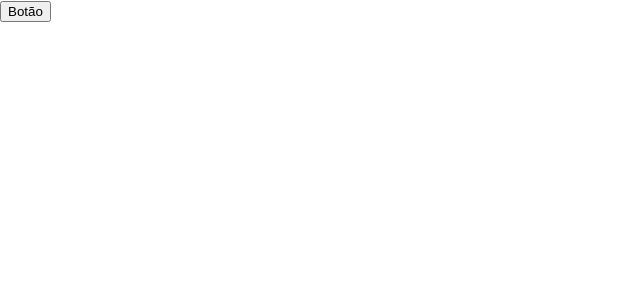
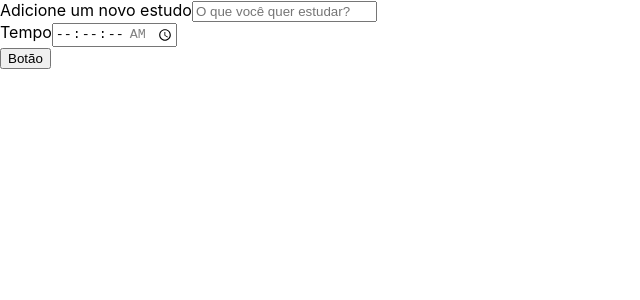
Before and after one commit to CarlosRoberto01/aluraStudies, a React (Create React App) app: page / in a window 1280 px wide. Shown: the top 300 px of the page, without its empty margins (0-640 px from the left). Built offline with nearby package versions, Linux system fonts and the light colour scheme.

Commit message:
Componente formulário

```diff
--- a/src/App.tsx
+++ b/src/App.tsx
@@ -1,10 +1,11 @@
 import React from 'react';
-import Botao from './components/Botao';
+import Formulario from './components/Formulario';
 
 function App() {
   return (
     <div className="App">
-      <Botao />
+
+      <Formulario />
 
     </div>
   );
--- /dev/null
+++ b/src/components/Formulario/index.jsx
@@ -0,0 +1,38 @@
+import React, { Component } from 'react'
+import Botao from '../Botao'
+
+export default class Formulario extends Component {
+    render() {
+        return (
+            <form>
+                <div>
+                    <label htmlFor='tarefa'>
+                        Adicione um novo estudo
+                    </label>
+                    <input
+                        type='text'
+                        name='tarefa'
+                        placeholder='O que você quer estudar?'
+                        required
+                    />
+                </div>
+                <div>
+                    <label htmlFor='tempo'>
+                        Tempo
+                    </label>
+                    <input
+                        type='time'
+                        step='1'
+                        name='tempo'
+                        id='tempo'
+                        min='00:00:00'
+                        max='01:30:00'
+                        required
+
+                    />
+                </div>
+                <Botao />
+            </form>
+        )
+    }
+}
```
